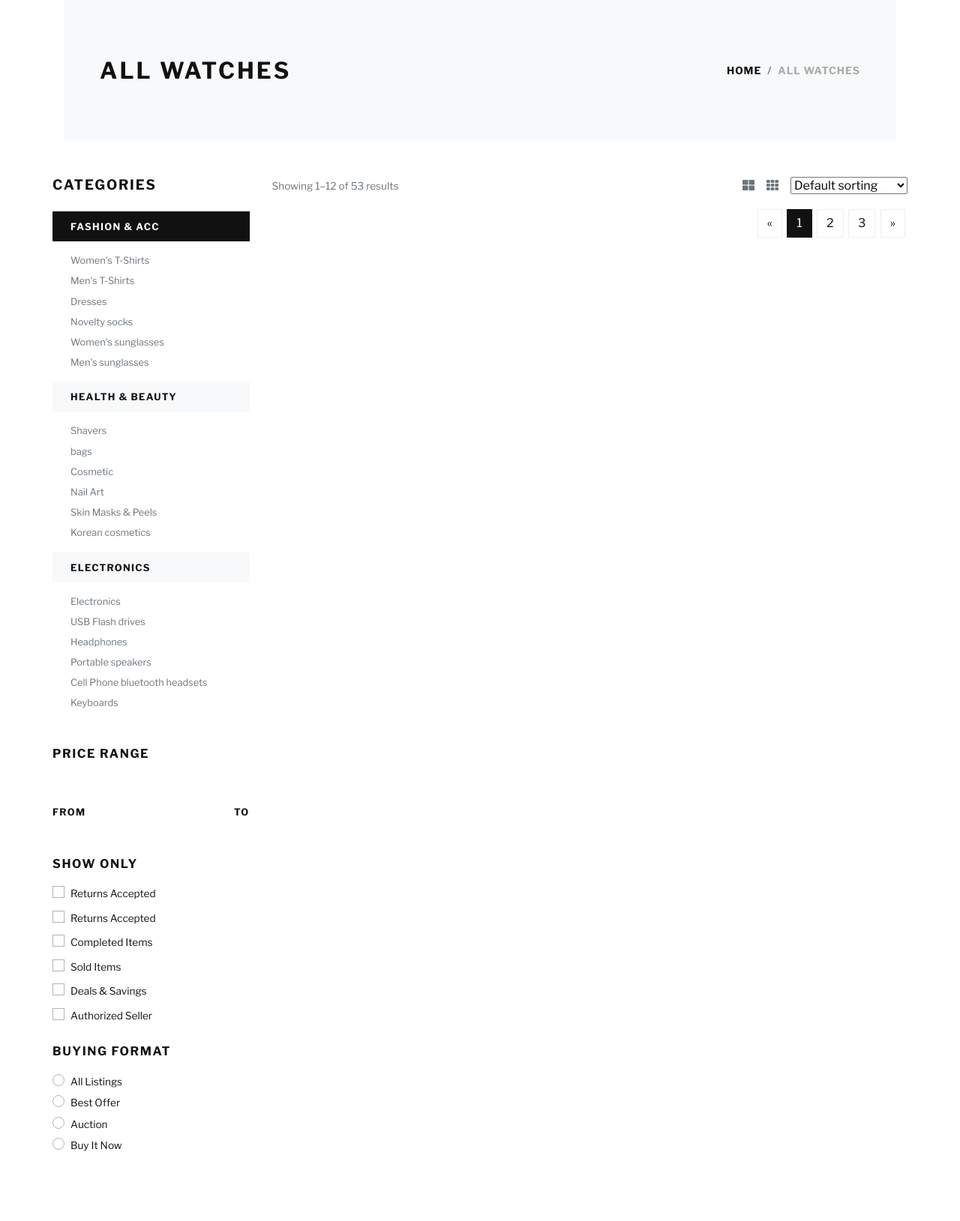
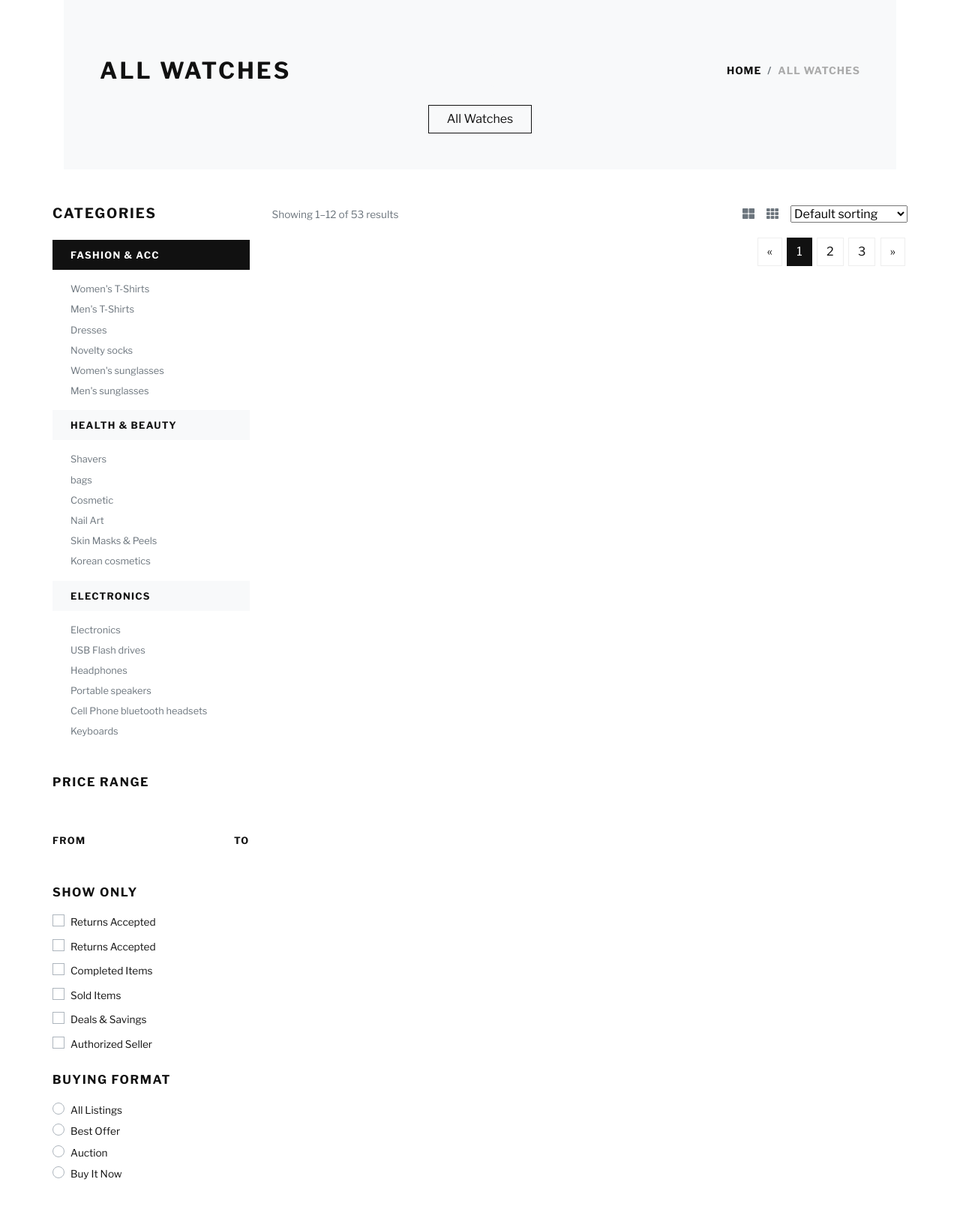
Before and after one commit to ElJefe111944/Milestone-4, a Django app: page /all_watches/ in a window 1280 px wide. Shown: the part 71-1700 px from the top of the page at 75% size. Before the commit the page ends 1607 px from the top, so only its background shows below. Run offline with Django 3.2, Linux system fonts and the light colour scheme; data that the repository does not hold is empty; some libraries are stand-ins or nearby versions; some web fonts are replaced.

Commit message:
current category selectors added to all watches template

```diff
--- a/templates/includes/main-nav.html
+++ b/templates/includes/main-nav.html
@@ -23,6 +23,7 @@
                 <div class="dropdown-menu mt-3" aria-labelledby="pagesDropdown">
                         <a class="dropdown-item border-0 transition-link" href="{% url 'watches' %}?category=men">Men's Watches</a>
                         <a class="dropdown-item border-0 transition-link" href="{% url 'watches' %}?category=women">Women's Watches</a>
+                        <a class="dropdown-item border-0 transition-link" href="{% url 'watches' %}?category=men,women">All Watches</a>
                 </div>
             </li>
         </ul>
--- a/watches/templates/watches/all_watches.html
+++ b/watches/templates/watches/all_watches.html
@@ -18,6 +18,20 @@
                 </nav>
             </div>
         </div>
+        <!-- Category Options Btns -->
+        <div class="row">
+            <div class="col text-center">
+                {% for c in current_categories %}
+                <a href="{% url 'watches' %}?category={{ c.name }}">
+                    <button type="button" class="btn btn-outline-dark">{{ c.friendly_name }}</button>
+                </a>
+                {% endfor %}
+                <a href="{% url 'watches' %}?category=men,women">
+                    <button type="button" class="btn btn-outline-dark">All Watches</button>
+                </a>
+            </div>
+        </div>
+        <!-- End of Category Options Btns -->
     </section>
 </div>
 <section class="py-5">
--- a/watches/views.py
+++ b/watches/views.py
@@ -23,7 +23,8 @@ def all_watches(request):
             if sortkey == 'name':
                 sortkey = 'lower_name'
                 watches = watches.annotate(lower_name=Lower('name'))
-
+            if sortkey == 'category':
+                sortkey = 'category__name'
             if 'direction' in request.GET:
                 direction = request.GET['direction']
                 if direction == 'desc':
```
